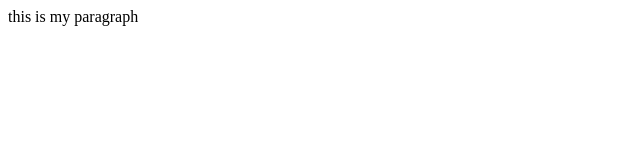
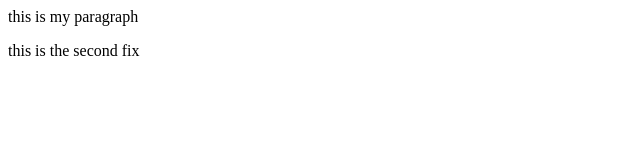
Before and after one commit to sharifgit/webtest, a plain HTML site: page index.htm in a window 1280 px wide. Shown: the whole page, without its empty margins (0-640 px from the left). Drawn offline with Linux system fonts and the light colour scheme.

Commit message:
Second fix

```diff
--- a/index.htm
+++ b/index.htm
@@ -4,5 +4,6 @@
 	</head>
 	<body>
 		<p>this is my paragraph</p>
+this is the second fix
 	</body>
 </html>
```
